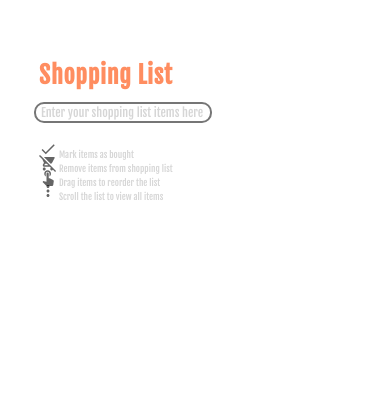
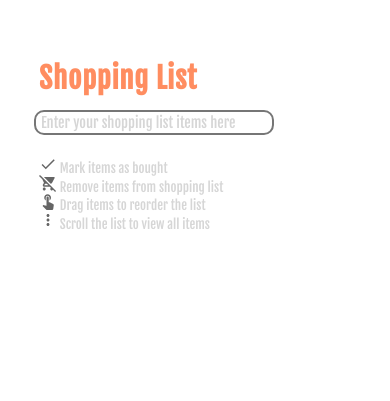
Before and after one commit to va164/basiccart, a plain HTML site: page index.html in a window 390 px wide. Shown: the part 119-520 px from the top of the page. Drawn offline with nearby package versions, Linux system fonts and the light colour scheme.

Commit message:
updated responsive font size

```diff
--- a/css/style.css
+++ b/css/style.css
@@ -183,7 +183,7 @@ footer > .va {
 @media screen and (max-width:1000px) {
 	body,
 	.instructions > p {
-		font-size: 75%;
+		font-size: 90%;
 	}
 
 
```
